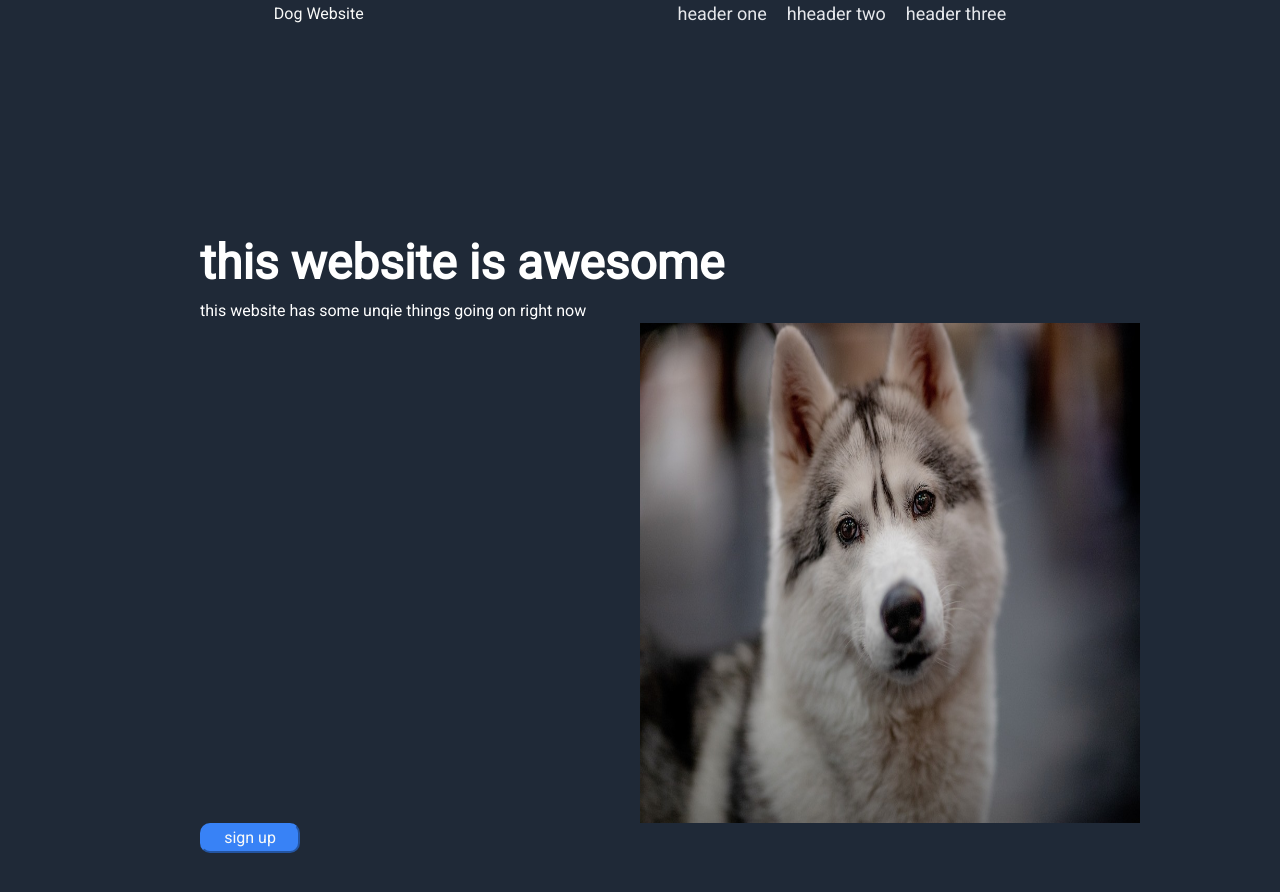
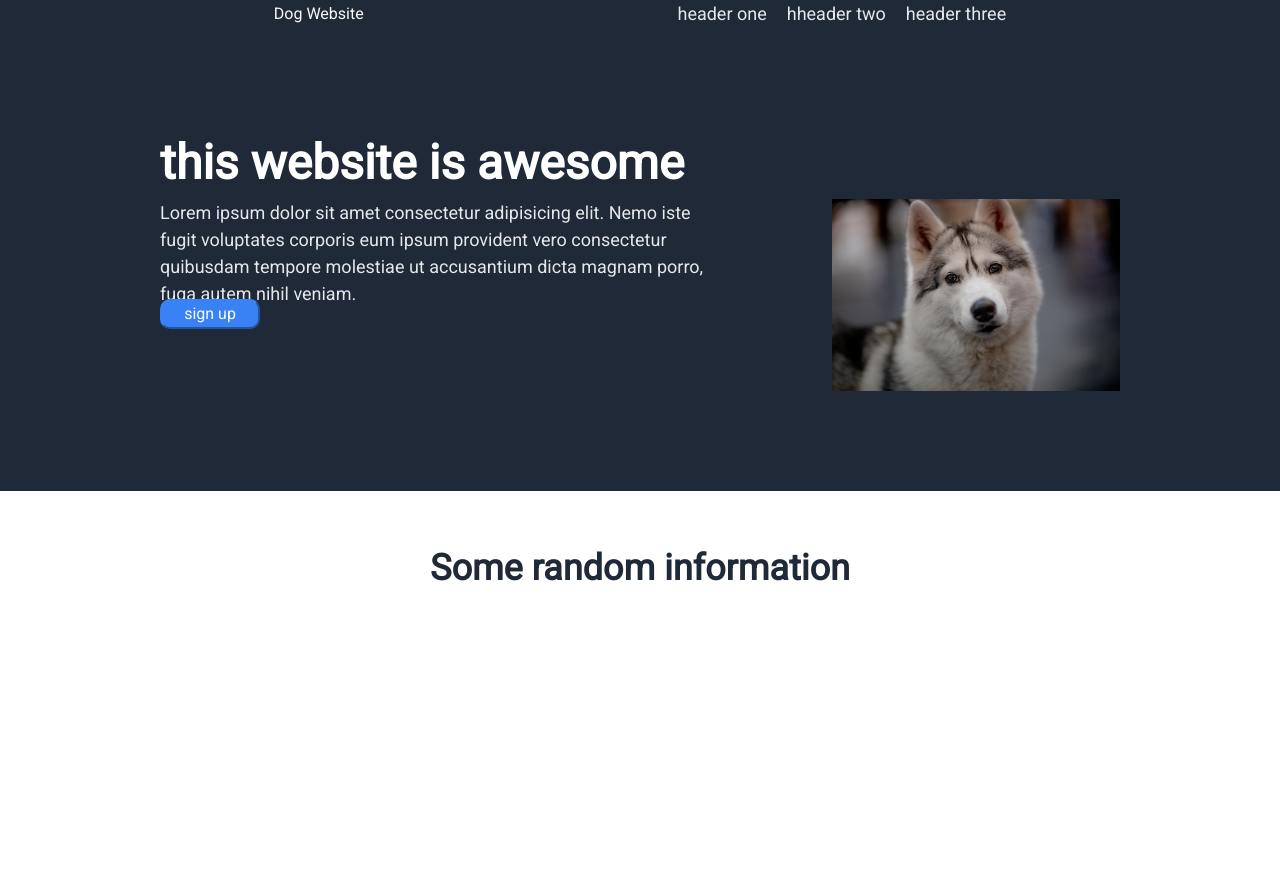
Before and after one commit to FayezL/Landing-page-doggies, a plain HTML site: page index.html in a window 1280 px wide. After the commit the page ends 800 px from the top, so only its background shows below. Drawn offline with Linux system fonts and the light colour scheme.

Commit message:
5th commit

```diff
--- a/css/style.css
+++ b/css/style.css
@@ -55,6 +55,8 @@ p, h1, h2, h3, h4, h5, h6 {
   isolation: isolate;
 }
 /* general styling */
+
+/* top section */
 .first-section{
   background-color:#1f2937;
   color: white;
@@ -69,11 +71,15 @@ justify-content: space-evenly;
   background-color:#1f2937;
   color: white;
   display: flex;
-  padding: 200px;
-  justify-content:  center;
+  padding: 100px;
+  justify-content:  space-between;
    align-content: center;
     flex-direction: column;
-  flex: 1;
+    flex-wrap: wrap;
+
+
+
+
 }
 .nav-list{
   display: flex;
@@ -83,6 +89,7 @@ justify-content: space-evenly;
   color: #e5e7eb;
   gap: 20px;
 }
+
 button{
   background-color: #3882F6;
   border-color: #3882F6;
@@ -91,11 +98,13 @@ button{
     padding: 0;
     width: 100px;
     height: 30px;
+
 }
 
 
 .hero-main{ font-size: 48px;
   font-weight: bold;
+  gap: 500px;
 }
 header{
   font-size: 24;
@@ -103,12 +112,28 @@ color: #f9faf8;
 
 }
 .dog-img{
-  width: 500px;
-  height: 500px;
-  margin-left: 50%;
+  max-width: 30%;
+    max-height:15%;
+    float: right;
+
 }
 .hero-second{
   font-size: 18px;
   color: #e5e7eb;
+  height: 100px;
+  width:550px;
+}
 
+/* middle section */
+.second-section{
+  padding: 50px;
+background-color: white;
+display: flex;
+flex-direction: column;
 }
+.header-text{
+  font-size: 36px;
+  font-weight: bolder;
+  color: #1f2937;
+  text-align: center;
+}
--- a/index.html
+++ b/index.html
@@ -32,14 +32,27 @@
       </ul>
     </nav>
   </section>
+
   <main class="main">
     <h1 class="hero-main">this website is awesome
     </h1>
-    <p class="hero-secend">this website has some unqie things going on right now</p>
-    <img class="dog-img" src="./img/dog-img.jpg" alt="" srcset="">
-    <button>sign up </button>
+    <div>
+      <img class="dog-img" src="./img/dog-img.jpg" alt="">
+
+      <div class="hero-second"> Lorem ipsum dolor sit amet consectetur adipisicing elit. Nemo iste fugit voluptates
+        corporis
+        eum ipsum provident vero consectetur quibusdam tempore molestiae ut accusantium dicta magnam porro, fuga autem
+        nihil veniam.
+      </div>
+      <button>sign up </button>
+
+    </div>
   </main>
+  <section class="second-section">
+    <div class="header-text">Some random information</div>
 
+
+  </section>
 </body>
 
 </html>
```
